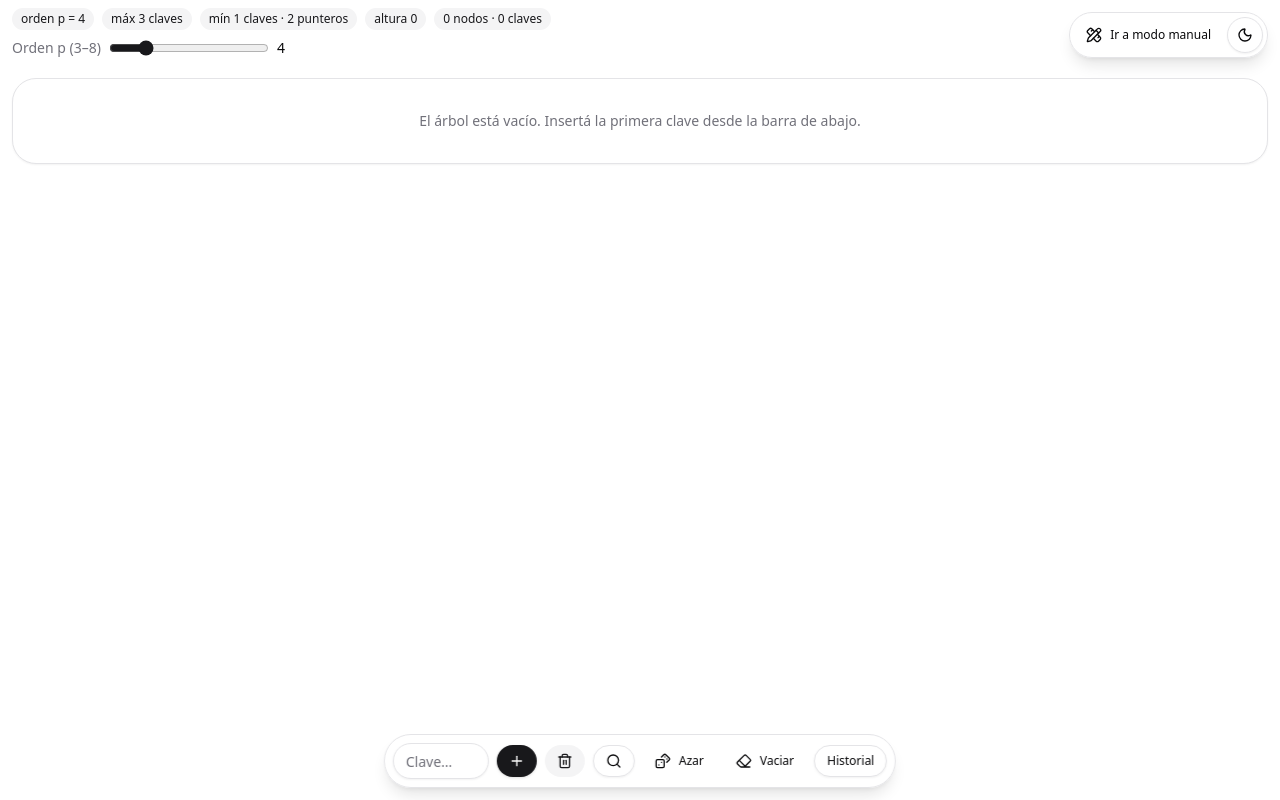
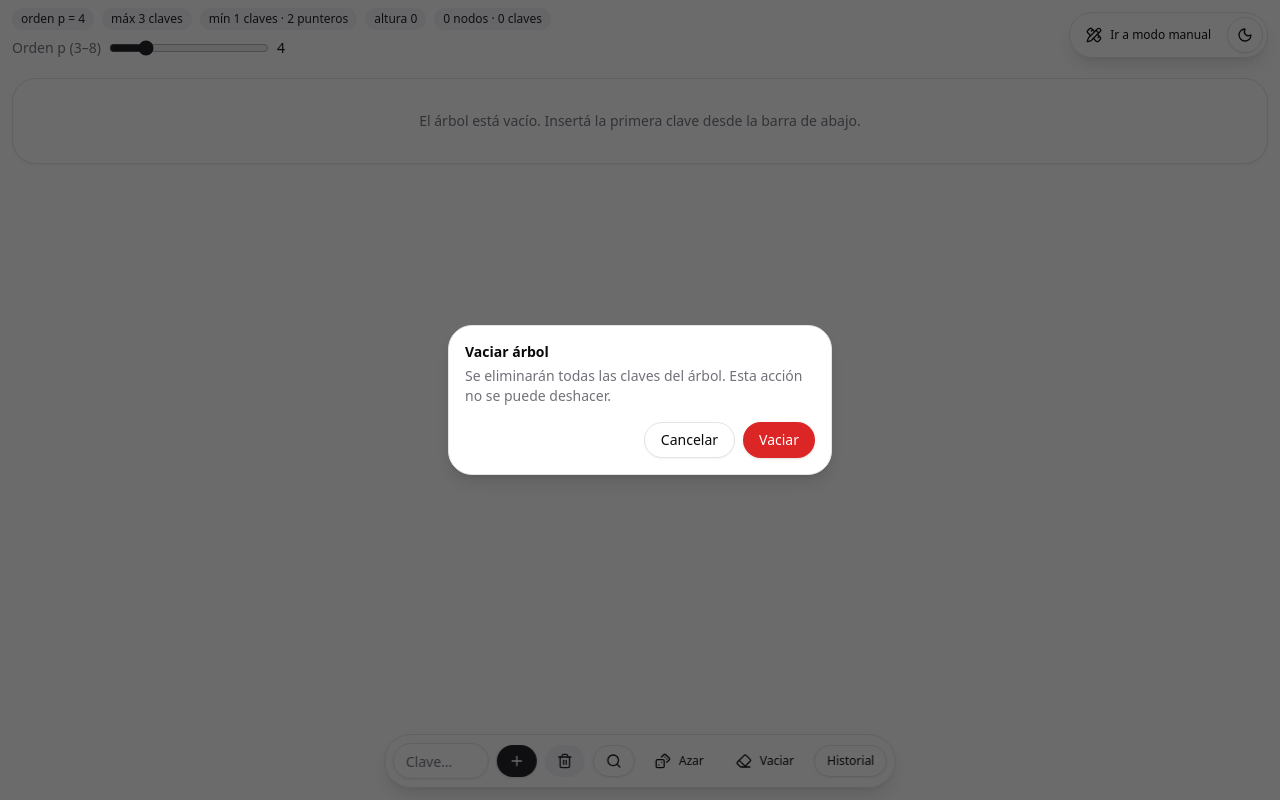
Before and after one commit to EmaSchiavoni/arboles-b, a React (Vite) app: page / in a window 1280 px wide. Both pictures are taken after a click on the button "Vaciar". Built offline with nearby package versions, Linux system fonts and the light colour scheme.

Commit message:
feat: pedir confirmacion antes de vaciar el arbol automatico

```diff
--- a/package.json
+++ b/package.json
@@ -10,6 +10,7 @@
     "preview": "vite preview"
   },
   "dependencies": {
+    "@radix-ui/react-alert-dialog": "^1.1.23",
     "@radix-ui/react-dialog": "^1.1.23",
     "class-variance-authority": "^0.7.1",
     "clsx": "^2.1.1",
--- /dev/null
+++ b/src/components/ui/alert-dialog.tsx
@@ -0,0 +1,62 @@
+import * as React from 'react';
+import * as AlertDialogPrimitive from '@radix-ui/react-alert-dialog';
+import { cn } from '../../lib/utils';
+
+interface ConfirmDialogProps {
+  open: boolean;
+  onOpenChange: (open: boolean) => void;
+  title: string;
+  description: string;
+  cancelLabel?: string;
+  confirmLabel?: string;
+  onConfirm: () => void;
+}
+
+// Diálogo de confirmación estilo shadcn para acciones destructivas.
+export function ConfirmDialog({
+  open,
+  onOpenChange,
+  title,
+  description,
+  cancelLabel = 'Cancelar',
+  confirmLabel = 'Confirmar',
+  onConfirm,
+}: ConfirmDialogProps) {
+  return (
+    <AlertDialogPrimitive.Root open={open} onOpenChange={onOpenChange}>
+      <AlertDialogPrimitive.Portal>
+        <AlertDialogPrimitive.Overlay className="animate-fade-in fixed inset-0 z-50 bg-zinc-950/60" />
+        <AlertDialogPrimitive.Content
+          className={cn(
+            'animate-fade-in fixed left-1/2 top-1/2 z-50 w-[calc(100vw-2rem)] max-w-sm -translate-x-1/2 -translate-y-1/2',
+            'rounded-3xl border bg-card p-4 shadow-lg focus:outline-none',
+          )}
+        >
+          <AlertDialogPrimitive.Title className="text-sm font-semibold">{title}</AlertDialogPrimitive.Title>
+          <AlertDialogPrimitive.Description className="mt-1 text-sm text-muted-foreground">
+            {description}
+          </AlertDialogPrimitive.Description>
+          <div className="mt-4 flex justify-end gap-2">
+            <AlertDialogPrimitive.Cancel asChild>
+              <button
+                type="button"
+                className="inline-flex h-9 items-center justify-center whitespace-nowrap rounded-full border border-input bg-background px-4 py-2 text-sm font-medium shadow-sm transition-colors hover:bg-zinc-100 dark:hover:bg-zinc-800"
+              >
+                {cancelLabel}
+              </button>
+            </AlertDialogPrimitive.Cancel>
+            <AlertDialogPrimitive.Action asChild>
+              <button
+                type="button"
+                onClick={onConfirm}
+                className="inline-flex h-9 items-center justify-center whitespace-nowrap rounded-full bg-red-600 px-4 py-2 text-sm font-medium text-white shadow transition-colors hover:bg-red-700"
+              >
+                {confirmLabel}
+              </button>
+            </AlertDialogPrimitive.Action>
+          </div>
+        </AlertDialogPrimitive.Content>
+      </AlertDialogPrimitive.Portal>
+    </AlertDialogPrimitive.Root>
+  );
+}
--- a/src/routes/PlayAuto.tsx
+++ b/src/routes/PlayAuto.tsx
@@ -10,6 +10,7 @@ import { contains, countKeys, countNodes, createTree, deleteKey, height, insertK
 import { layoutTree } from '../lib/layout';
 import { KEYS, load, save } from '../lib/storage';
 import { toast } from 'sonner';
+import { ConfirmDialog } from '../components/ui/alert-dialog';
 import { cn } from '../lib/utils';
 
 interface HistItem {
@@ -47,6 +48,7 @@ export function PlayAuto() {
   const [lastKey, setLastKey] = React.useState<number | null>(null);
   const [message, setMessage] = React.useState<string | null>(null);
   const [showHistory, setShowHistory] = React.useState(false);
+  const [confirmClear, setConfirmClear] = React.useState(false);
 
   React.useEffect(() => {
     save(KEYS.autoP, p);
@@ -298,12 +300,24 @@ export function PlayAuto() {
         </div>
         <div className="flex items-center justify-center gap-2 max-sm:w-full">
           <Button size="sm" variant="ghost" onClick={doRandom} title="Insertar clave aleatoria"><Dices />Azar</Button>
-          <Button size="sm" variant="ghost" onClick={doClear} title="Vaciar árbol"><Eraser />Vaciar</Button>
+          <Button size="sm" variant="ghost" onClick={() => setConfirmClear(true)} title="Vaciar árbol"><Eraser />Vaciar</Button>
           <Button size="sm" variant="outline" onClick={() => setShowHistory((s) => !s)}>
             {showHistory ? 'Ocultar' : 'Historial'}
           </Button>
         </div>
       </BottomToolbar>
+
+      <ConfirmDialog
+        open={confirmClear}
+        onOpenChange={setConfirmClear}
+        title="Vaciar árbol"
+        description="Se eliminarán todas las claves del árbol. Esta acción no se puede deshacer."
+        confirmLabel="Vaciar"
+        onConfirm={() => {
+          doClear();
+          setConfirmClear(false);
+        }}
+      />
     </div>
   );
 }
```
Also changed, not shown: 1 other file (tests, documents, lock files or other folders).
